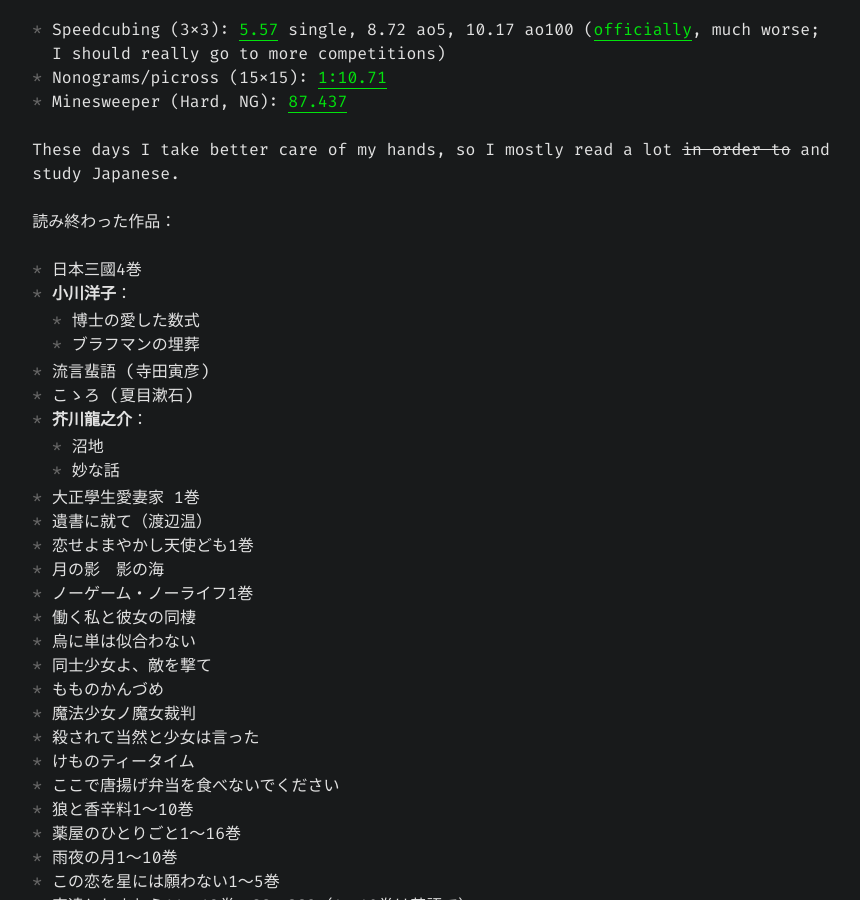
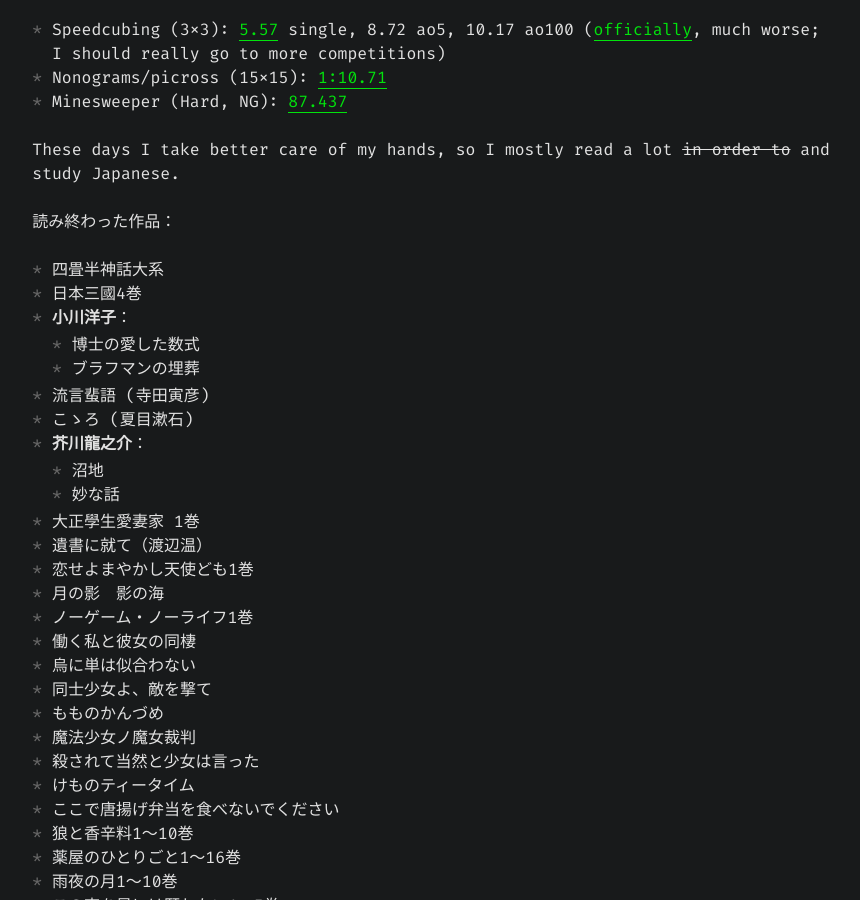
Before and after one commit to Ptkyr/Ptkyr.github.io, a Jekyll site: the page built from index.md, in a window 1280 px wide and 900 px high, scrolled down 484 px. Shown: the whole window, without its empty margins (204-1064 px from the left). Built offline with Jekyll 4.4.1, drawn with Linux system fonts in a browser that asks for light colours.

Commit message:
yojouhan

```diff
--- a/index.md
+++ b/index.md
@@ -18,6 +18,7 @@
 These days I take better care of my hands, so I mostly read a lot ~~in order to~~ and study Japanese.
 
 読み終わった作品：
+- 四畳半神話大系
 - 日本三國4巻
 - **小川洋子**：
   - 博士の愛した数式
```
